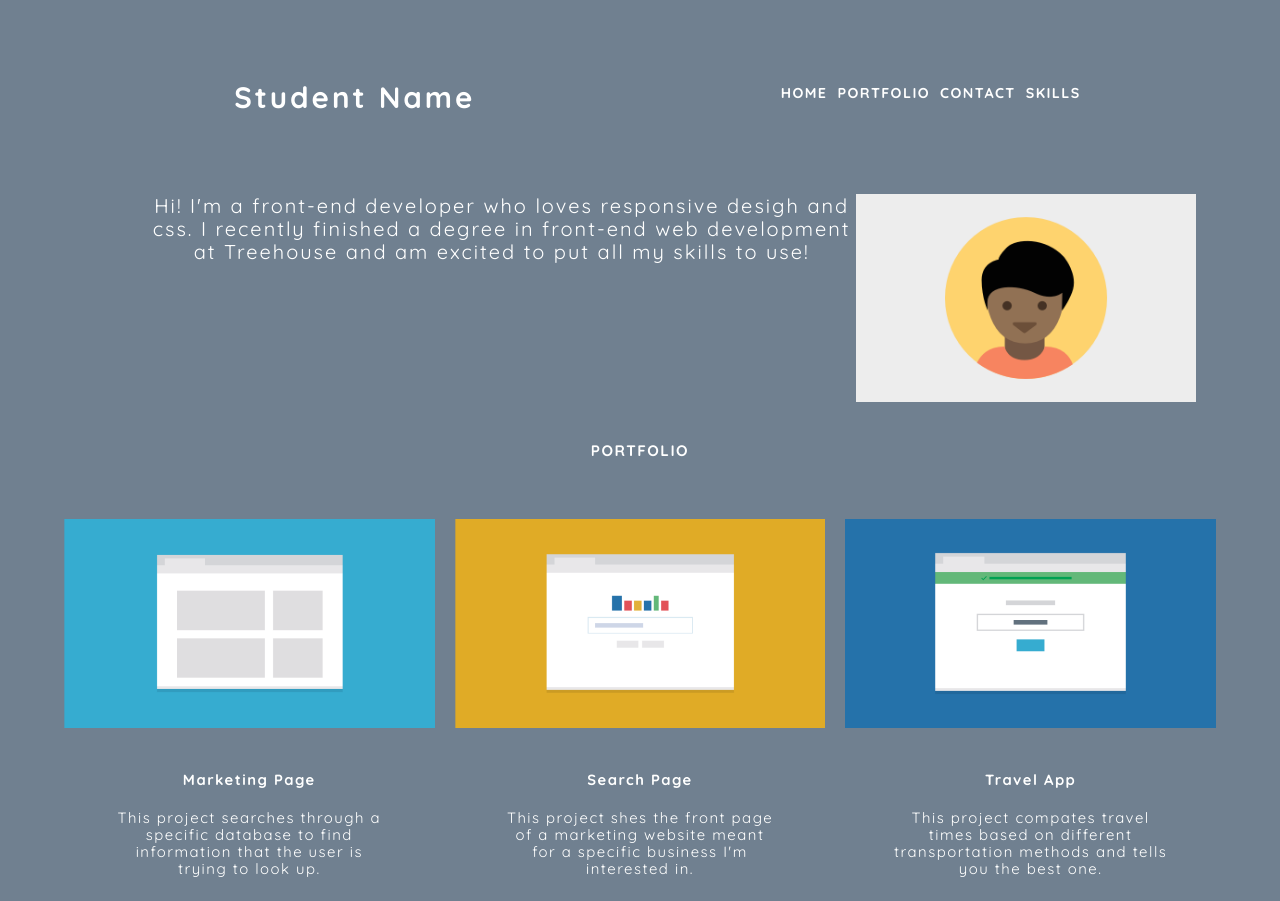
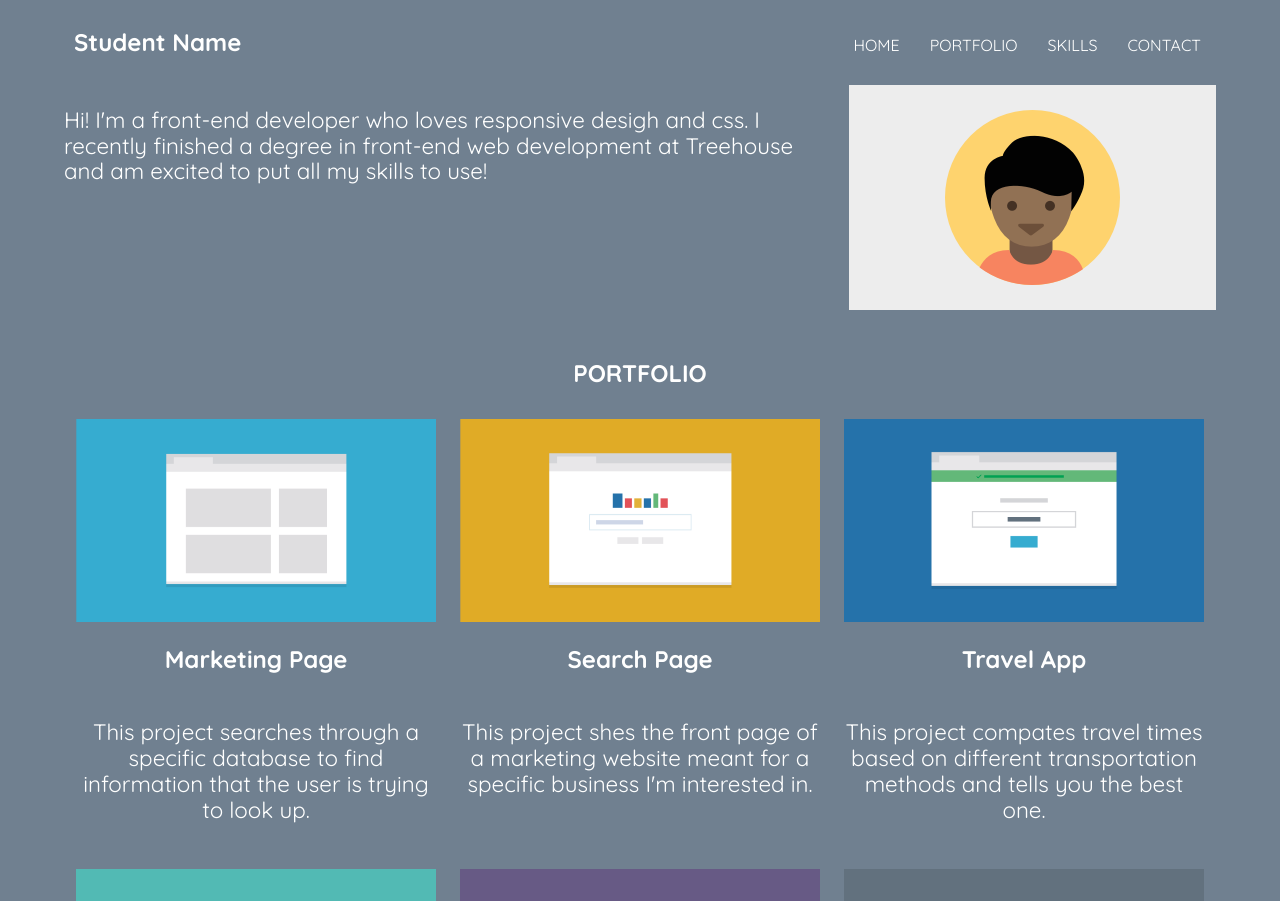
Before and after one commit to gerlinp/responsive-layout-, a plain HTML site: page index.html in a window 1280 px wide. Shown: the top 901 px of the page. Drawn offline with Linux system fonts and the light colour scheme.

Commit message:
hopefully final update

```diff
--- a/css/styles.css
+++ b/css/styles.css
@@ -1,63 +1,80 @@
-/*-------------- Main layouts ---------------*/
+/*-------------- Main styles ---------------*/
 
 * {
-    background-color: slategray;
+    box-sizing: border-box;
+    background-color: slategrey;
+}
+
+body {
+    font-family: 'Quicksand', sans-serif;
     color: white;
-    font-family: 'Quicksand', sans-serif;
-    font-size: 1em;
-    list-style-type: none;
-    margin: 20px auto;
+    width: 90%;
+    margin: 0 auto;
     text-align: center;
-    text-decoration: none;
-    letter-spacing: 0.1em;
+
 }
-body {
-    max-width: 90%;
-    margin: 0 auto;
-}
-a {
-    background-color: transparent;
-}
-header a{
-    color: slategray;
-    margin: 0px;
-    display: block;
-    padding: 0px;
-}
-a, h1, h2, h3 {
-    font-weight: bold;
-}
+
 p {
-    max-width: 75%;
+    font-size: 1.4em;
 }
 
 img {
     max-width: 100%;
 }
 
-footer li {
-    display: inline-block;
-    font-size: 15px;
-    padding: 0px 0px;
-    margin: 0px 6px
+a, a:visited {
+    text-decoration: none;
+    color: white;
 }
 
-.footer-nav {
+/*-------------- Main layouts ---------------*/
+
+header .name {
+    margin: 0;
+
+}
+
+h1, h3 {
+    font-size: 1.5em;
+}
+
+
+.main-nav {
+    margin-top: 5px;
+}
+
+.name a,
+.main-nav a, footer a {
+    text-align: center;
+    display: block;
+    padding: 10px;
+}
+
+.main-header {
+    padding-top: 1em;
+    padding-bottom: 1em;
+}
+
+footer {
+    display: flex;
+    flex-direction: row;
+}
+
+.footer {
+    justify-content: space-between
+}
+
+.foot-nav-item {
     display: none;
 }
-
-#backtotop {
-    float: right;
+main {
+    margin-top: 50px;
 }
 
-#footer-h3 {
-    float:left;
-}
 
 /*  --------------------Styling---------------------- */
  .wipe {
     transition: color 0.3s;
-    border: 5px solid #fff;
     overflow: hidden;
  }
  .link {
@@ -87,71 +104,84 @@ a:-webkit-any-link {
     z-index: -1;
 }
 
+header .wipe {
+    border: 5px solid #fff;
+}
+
+
+
+
+
 /*  -----------------Media Queries-------------------- */
 
 @media (min-width: 768px) {
-    * {
-        font-size: .99em;
-    }
-    header nav li {
-        display: inline;
+    .main-header,
+    .main-nav,
+    .profile
+     {
+        display: flex;
      }
 
-    footer nav {
-        display: inline;
+     .profile {
+         flex-direction: row-reverse;
      }
-    header nav a {
-        display: inline-block;
-        width: 15%;
-        margin: 5px;
+     .profile p {
+         text-align: left;
+         margin-right: 20px;
+
      }
-    #profile {
-        margin: 20px 20px 0 0;
-        overflow: auto;
+     .main-header {
+         flex-direction: column;
+         align-items: center;
      }
-    #profile img {
-        float: right;
+    .footer,
+    .footer-nav {
+        display: flex;
+        margin-top: 20px;
+    }
+    .foot-nav-item {
         display: block;
-        max-width: 30%;
+    }
+    header .wipe {
+        border-color: transparent;
+    }
+    #backtotop{
+        display: none;
     }
 
-    #profile p {
-        margin-right: 200px;
-        font-size: 20px;
-    }
-    .portfolio {
-        display: grid;
-        grid-template-columns: 1fr 1fr;
-        column-gap: 20px;
-    }
-    #backtotop {
-        display: none;
-    }
-    .footer-nav {
-        display: grid;
-        float: right;
-        margin: 20px;
+    .row {
+        display: flex;
+        flex-direction: row;
+        flex-wrap: wrap;
+        width: 100%;
+
       }
 
-    .wipe {
-        border: transparent;
+      .col {
+        display: flex;
+        flex-direction: column;
+        flex-basis: 100%;
+        flex: 40%;
+        margin: 1%;
       }
+
+}
+
+@media (min-width: 1024px) {
+     .main-header {
+         flex-direction: row;
+         justify-content: space-between;
+     }
+
+     .col {
+        flex: 28%;
+
+      }
+
 }
 
 
-@media (min-width: 1024px) {
-    header nav a {
-         width: auto;
-    }
-     header ul {
-         display: flex;
-     }
-    .portfolio {
-        display: grid;
-        grid-template-columns: 1fr 1fr 1fr;
-        column-gap: 20px;
-    }
-}
+
 /*  --------------------identifiers---------------------- */
 /* .html {
      background-color: lightskyblue;
--- a/index.html
+++ b/index.html
@@ -7,68 +7,67 @@
     <link rel="stylesheet" href="css/styles.css">
     <link rel="preconnect" href="https://fonts.gstatic.com">
     <link href="https://fonts.googleapis.com/css2?family=Quicksand:wght@400;500;700&display=swap" rel="stylesheet">
+
 </head>
+<body>
 
-<body>
-<div >
-    <header >
-        <div id="navbar">
-            <nav>
-                <ul>
-                    <li id="header-nav"><h1>Student Name</h1></li>
-                    <li>
-                        <ul>
-                            <li><a class="wipe link" href="#top">HOME</a></li>
-                            <li><a class="wipe link" href="#portfolio">PORTFOLIO</a></li>
-                            <li><a class="wipe link" href="#contact">CONTACT</a></li>
-                            <li><a class="wipe link" href="#skills">SKILLS</a></li>
-                        </ul>
-                    </li>
-                </ul>
-            </nav>
-            <div class="clear"></div>
-        </div>
-            <div id="profile">
+
+    <header class="main-header">
+        <h1 class="name"><a href="#">Student Name</a></h1>
+        <nav>
+            <ul class="main-nav">
+                <li><a class="wipe link item" href="#top">HOME</a></li>
+                <li><a class="wipe link item" href="#portfolio">PORTFOLIO</a></li>
+                <li><a class="wipe link item" href="#skills">SKILLS</a></li>
+                <li><a class="wipe link item" href="#contact">CONTACT</a></li>
+
+            </ul>
+        </nav>
+    </header>
+
+            <div class="profile">
                 <img src="images/responsive-layout-profile.png" alt="profile picture">
                 <p>Hi! I'm a front-end developer who loves responsive desigh and css. I recently finished a degree in front-end web development at Treehouse and am excited to put all my skills to use!</p>
             </div>
-    </header>
+
+
     <main>
         <h2 id="portfolio">PORTFOLIO</h2>
-        <div class="portfolio" >
-        <div >
-                <img src="images/portfolio-1.png" alt="Marketing Page">
+        <div class="row" >
+            <div class="col">
+                <img  src="images/portfolio-1.png" alt="Marketing Page">
                 <h3><strong>Marketing Page</strong></h3>
                 <p> This project searches through a specific database to find information that the user is trying to look up.</p>
             </div>
-            <div>
+            <div class="col">
                 <img src="images/portfolio-2.png" alt="Search Page">
                 <h3><strong>Search Page</strong></h3>
                 <p>This project shes the front page of a marketing website meant for a specific business I'm interested in.</p>
             </div>
-            <div>
+            <div class="col">
                 <img src="images/portfolio-3.png" alt="Travel App">
                 <h3><strong>Travel App</strong></h3>
                 <p>This project compates travel times based on different transportation methods and tells you the best one.</p>
             </div>
-            <div>
+            <div class="col">
                 <img src="images/portfolio-4.png" alt="Map of Favorite Spots">
                 <h3><strong>Map of Favorite Spots</strong></h3>
                 <p>This project uses mapping apis to plot points for my favorite spots in the city for a do-it-yourself walking tour</p>
             </div>
-            <div>
+            <div class="col">
                 <img src="images/portfolio-5.png" alt="Photo Gallery">
                 <h3><strong>Photo Gallery</strong></h3>
                 <p>This project shows pictures from a recent trup the viewer and allows them to easily navigate through photos.</p>
             </div>
-            <div>
-                <img src="images/portfolio-6.png" alt="Calculator">
+            <div class="col">
+                <img class="item"  src="images/portfolio-6.png" alt="Calculator">
                 <h3><strong>Calculator</strong></h3>
                 <p>Someone can enter in the numbers they want, and press the big blue button and get the result</p>
             </div>
         </div>
 
     </main>
+    <hr>
     <div>
         <div>
             <h2 id="skills">SKILLS</h2></div>
@@ -84,24 +83,21 @@
         </div>
 
     <hr>
-    <footer>
+    <footer class="footer">
+        <h3 class="name"><a href="#">Student Name</a></h3>
         <nav>
-        <ul>
-            <li id="footer-h3"><h3><a>Student name</a></h3></li>
-            <li>
-                <ul>
-                    <li id="backtotop"><h3><a href="#top">Back to Top</a></h3></li>
-                    <li><a class="wipe link footer-nav" href="#top">HOME</a></li>
-                    <li><a class="wipe link footer-nav" href="#portfolio">PORTFOLIO</a></li>
-                    <li><a class="wipe link footer-nav" href="#contact">CONTACT</a></li>
-                    <li><a class="wipe link footer-nav" href="#skills">SKILLS</a></li>
-                </ul>
-            </li>
-        </ul>
+            <ul class="footer-nav">
+                <li id="backtotop"><h3><a href="#top">Back to Top</a></h3></li>
+                <li><a class="wipe link item foot-nav-item" href="#top">HOME</a></li>
+                <li><a class="wipe link item foot-nav-item" href="#portfolio">PORTFOLIO</a></li>
+                <li><a class="wipe link item foot-nav-item" href="#skills">SKILLS</a></li>
+                <li><a class="wipe link item foot-nav-item" href="#contact">CONTACT</a></li>
+
+            </ul>
         </nav>
     </footer>
 </div>
-</div>
+
 <script src="app.js"></script>
 </body>
 
```
Also changed, not shown: css/normalize.css. Lines whose indentation alone changed are shown as unchanged.
